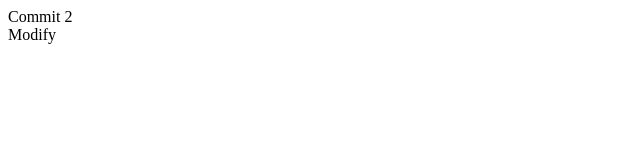
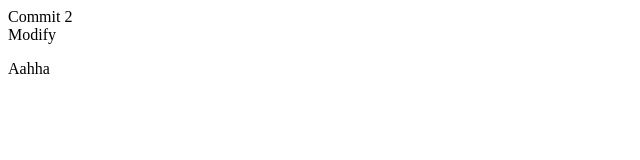
Before and after one commit to PirozhinskayaLera/test, a plain HTML site: page index.html in a window 1280 px wide. Shown: the full height of the page, 0-640 px from the left. Drawn offline with Linux system fonts and the light colour scheme.

Commit message:
B1_task commit modify

```diff
--- a/index.html
+++ b/index.html
@@ -15,7 +15,7 @@
     <div>Commit 2</div>
     <div>Modify</div>
     <div class="container">
-
+        <p>Aahha</p>
     </div>
 </body>
 </html>
```
